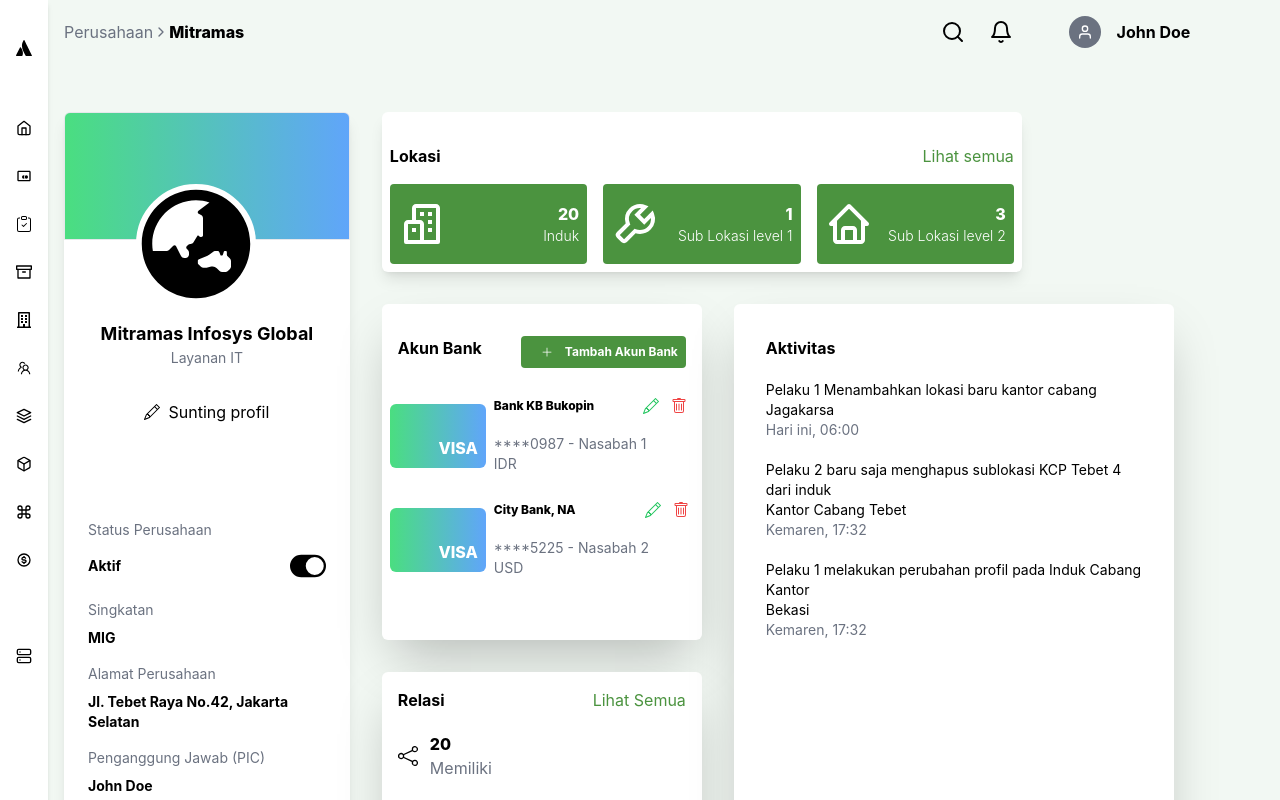
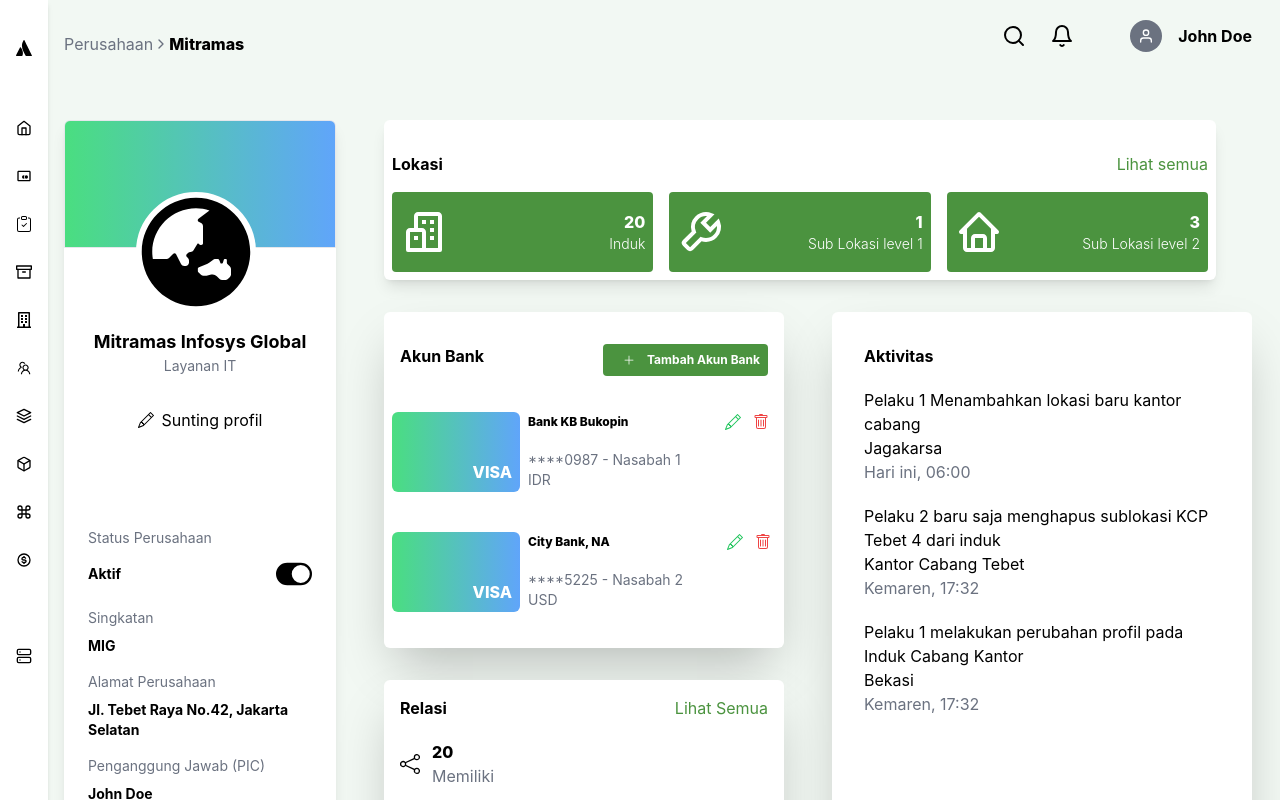
Before and after one commit to torik135/dashboardui-react, a React (Create React App) app: page / in a window 1280 px wide. Shown: the top 800 px of the page. Built offline with nearby package versions, Linux system fonts and the light colour scheme.

Commit message:
device all

```diff
--- a/src/components/Aktivitas/index.jsx
+++ b/src/components/Aktivitas/index.jsx
@@ -3,7 +3,7 @@ import aktivitasData from '../../data/aktivitasData';
 const AktivitasList = (props) => {
   const { namaAct, pelakuAct, lokasiAct, tglAct } = props;
   return (
-    <div className='mb-5 lg:text-sm'>
+    <div className='mb-5 lg:text-md'>
       <p>
         {pelakuAct} {namaAct}
       </p>
@@ -15,7 +15,7 @@ const AktivitasList = (props) => {
 
 const Aktivitas = () => {
   return (
-    <div className='bg-white shadow-2xl p-2 p-[2rem] rounded-md lg:mr-[1rem]'>
+    <div className='bg-white shadow-2xl p-2 p-[2rem] rounded-md lg:mr-[1rem] md:mr-[1rem] md:mb-[1rem]'>
       <p className='font-bold mb-5 lg:text-md'>Aktivitas</p>
       {aktivitasData.map((data) => (
         <AktivitasList
--- a/src/components/AkunBank/index.jsx
+++ b/src/components/AkunBank/index.jsx
@@ -7,13 +7,13 @@ import {
 import akunBankData from '../../data/akunBankData';
 
 const cardStyle =
-  'bg-gradient-to-r from-green-400 to-blue-400 h-[5rem] w-[8rem] rounded-md text-white font-extrabold m-2 content-end lg:w-[6rem] lg:h-[4rem]';
+  'bg-gradient-to-r from-green-400 to-blue-400 h-[5rem] w-[8rem] rounded-md text-white font-extrabold m-2 content-end lg:w-[8rem] lg:h-[5rem]';
 
 const ButtonComp = (props) => {
   const { text, onClick } = props;
   return (
     <div
-      className='flex items-center p-2 px-3 bg-darkGreen rounded text-white text-xs hover:scale-90 hover:cursor-pointer lg:px-2 md:justify-center'
+      className='flex items-center p-2 px-3 bg-darkGreen rounded text-white text-xs hover:scale-90 hover:cursor-pointer lg:px-2 md:justify-center sm:justify-center'
       onClick={onClick}
     >
       <PlusIcon className='mx-3' />
@@ -36,13 +36,13 @@ const AkunList = (props) => {
         <div className='flex justify-between mb-5'>
           <p className='text-xs font-extrabold'>{namaBank}</p>
           {/* option */}
-          <div className='flex gap-3 mr-[-5.5rem] lg:mr-[-2.5rem] md:mr-[-2rem]'>
+          <div className='flex gap-3 mr-[-5.5rem] laptop:mr-[-1.2rem] lg:mr-[-5.5rem] md:mr-[-6rem] sm:mr-[-3rem]'>
             <EditIcon
-              className='text-green-500 font-extrabold'
+              className='text-green-500 font-extrabold hover:scale-90 hover:cursor-pointer'
               onClick={onEdit}
             />
             <DeleteIcon
-              className='text-red-500 font-extrabold'
+              className='text-red-500 font-extrabold hover:scale-90 hover:cursor-pointer'
               onClick={onDelete}
             />
           </div>
@@ -62,9 +62,9 @@ const AkunList = (props) => {
 
 const AkunBank = (props) => {
   return (
-    <div className='min-w-[25rem] min-h-[21rem] shadow-2xl rounded-md bg-white lg:min-w-[20rem]'>
+    <div className='min-w-[25rem] min-h-[21rem] shadow-2xl rounded-md bg-white laptop:min-w-[20rem] lg:min-w-[25rem] md:mr-[1rem] sm:min-w-[10rem]'>
       {/* top */}
-      <div className='flex justify-between p-4 pt-[2rem] mb-3 lg:flex-row md:flex-col'>
+      <div className='flex justify-between p-4 pt-[2rem] mb-3 lg:flex-row md:flex-col sm:flex-col'>
         <p className='font-bold lg:text-md'>Akun Bank</p>
         <ButtonComp text='Tambah Akun Bank' onClick={() => {}} />
       </div>
--- a/src/components/Header/index.jsx
+++ b/src/components/Header/index.jsx
@@ -10,8 +10,8 @@ import { ProfilePic } from '../ProfilePic';
 const Header = (props) => {
   const { text, perusahaan } = props;
   return (
-    <div className='pt-[1rem] flex flex-row items-center justify-between mb-[4rem]'>
-      <div className='flex items-center text-gray-500'>
+    <div className='pt-[1rem] flex flex-row items-center justify-between mb-[4rem] laptop:flex-row laptop:items-center lg:flex-row sm:flex-col-reverse'>
+      <div className='flex items-center text-gray-500 laptop:mt-[1rem] lg:mt-[1rem] sm:mt-[2rem]'>
         {text} <ChevRightIcon />{' '}
         <b className='text-black font-extrabold'>{perusahaan}</b>
       </div>
@@ -19,7 +19,7 @@ const Header = (props) => {
         <SearchIcon className='text-2xl font-extrabold' />
         <BellIcon className='text-2xl font-extrabold' />
 
-        <div className='ml-[2rem]'>
+        <div className='ml-[2rem] mr-[1rem]'>
           <ProfilePic
             img={<UserIcon />}
             imgAlt='profile-img'
--- a/src/components/Lokasi/index.jsx
+++ b/src/components/Lokasi/index.jsx
@@ -5,7 +5,7 @@ import {
 } from 'react-icons/bi';
 
 const divContStyle =
-  'flex bg-darkGreen p-2 rounded w-[15rem] h-[5rem] justify-between items-center xl:w-[18rem] lg:w-[14rem] md:w-[24rem]';
+  'flex bg-darkGreen p-2 rounded w-[15rem] h-[5rem] justify-between items-center xl:w-[20rem] lg:w-[30rem] md:w-[24rem] sm:w-[20rem]';
 const div2ContStyle = 'flex flex-col justify-end';
 const pQuantityStyle = 'font-extrabold text-right';
 const pTextStyle = 'text-sm font-light';
@@ -14,14 +14,14 @@ const iconStyle = 'text-5xl';
 const Lokasi = (props) => {
   const { indukLen, Sublvl1Len, Sublvl2Len } = props;
   return (
-    <div className='shadow-lg p-2 pt-[2rem] rounded-md bg-white lg:w-[40rem] md:mr-[1rem] md:w-[25rem]'>
+    <div className='shadow-lg p-2 pt-[2rem] rounded-md bg-white  laptop:w-[40rem] xl:mr-[1rem] xl:w-[68vw] laptop:mr-[1rem] lg:w-[52rem] md:mr-[1rem] md:w-[25rem]'>
       <div className='flex justify-between pb-[1rem]'>
         <p className='font-bold lg:text-md'>Lokasi</p>
         <a href='#lihatsemua' className='hover:scale-90 hover:cursor-pointer text-darkGreen'>
           Lihat semua
         </a>
       </div>
-      <div className='flex gap-[1rem] text-white justify-between lg:flex-row md:flex-col md:justify-center'>
+      <div className='flex gap-[1rem] text-white justify-between laptop:flex-row lg:flex-row md:flex-col md:justify-center sm:flex-col'>
 
         {/* induk */}
         <div className={divContStyle}>
--- a/src/components/Profile/index.jsx
+++ b/src/components/Profile/index.jsx
@@ -12,13 +12,13 @@ const pTextStyles = 'pb-2 pt-4 text-sm text-gray-500';
 const Profile = (props) => {
   const { namaPerusahaan, servicePerusahaan } = props;
   return (
-    <div className='flex flex-col min-h-[65rem] min-w-[20rem] mb-[4rem] rounded-md shadow-lg bg-white lg:min-w-[17rem] md:min-w-[15rem]'>
+    <div className='flex flex-col min-h-[65rem] min-w-[20rem] mb-[4rem] rounded-md shadow-lg bg-white lg:min-w-[17rem] md:min-w-[15rem] md:mb-[1rem] sm:min-w-[15rem] sm:mr-[1rem]'>
       {/* img */}
-      <div className='border h-[8rem] min-w-[20rem] rounded-t-md bg-gradient-to-r from-green-400 to-blue-400 lg:min-w-[17rem] md:min-w-[15rem]'></div>
+      <div className='border h-[8rem] min-w-[20rem] rounded-t-md bg-gradient-to-r from-green-400 to-blue-400 lg:min-w-[17rem] md:min-w-[15rem] sm:min-w-[15rem]'></div>
       <div className='h-[3rem] px-[.5rem] pb-[1rem]'>
         {/* logo */}
         <div className='relative'>
-          <div className='border-white border-4 rounded-full text-[7rem] absolute top-[-3.5rem] left-[6rem] bg-white lg:left-[4rem] md:left-[3.2rem]'>
+          <div className='border-white border-4 rounded-full text-[7rem] absolute top-[-3.5rem] left-[6rem] bg-white xl:left-[5rem] lg:left-[4rem] md:left-[3.2rem] sm:left-[6rem]'>
             <LogoIcon />
           </div>
         </div>
@@ -31,7 +31,7 @@ const Profile = (props) => {
 
         {/* sunting profile */}
         <div className='pt-[2rem] pb-[4rem] px-[.5rem]'>
-          <a className='flex items-center justify-center gap-[.5rem]  hover:cursor-pointer hover:scale-90'>
+          <a className='flex items-center justify-center gap-[.5rem]  hover:cursor-pointer hover:scale-90' href="#suntingprofile">
             <PencilIcon />
             <span>Sunting profil</span>
           </a>
--- a/src/components/Relasi/index.jsx
+++ b/src/components/Relasi/index.jsx
@@ -17,7 +17,7 @@ const RelasiList = (props) => {
 
 const Relasi = () => {
   return (
-    <div className='p-4 bg-white shadow-2xl rounded-md'>
+    <div className='p-4 bg-white shadow-2xl rounded-md md:mr-[1rem]'>
       <div className='flex justify-between mb-5'>
         <p className='font-bold lg:text-md'>Relasi</p>
         <a
--- a/src/layouts/Mainlayout/index.jsx
+++ b/src/layouts/Mainlayout/index.jsx
@@ -21,11 +21,11 @@ const Mainlayout = () => {
         ))}
       </Nav>
 
-      <div className='w-[100vw] md:w-[88vw]'>
+      <div className='w-[100vw] lg:w-[100vw] md:w-[88vw] sm:w-[81vw] sm:mb-5'>
         {/* header */}
         <Header text='Perusahaan' perusahaan='Mitramas' />
         {/* content */}
-        <div className='flex gap-[2rem]'>
+        <div className='flex gap-[2rem] lg:flex-row md:flex-row sm:flex-col'>
           {/* left */}
           <Profile
             namaPerusahaan='Mitramas Infosys Global'
@@ -38,7 +38,7 @@ const Mainlayout = () => {
             <div className='flex flex-col gap-[2rem]'>
               <Lokasi indukLen={20} Sublvl1Len={1} Sublvl2Len={3} />
 
-              <div className='flex flex-row gap-[2rem]'>
+              <div className='flex flex-row gap-[2rem] laptop:flex-row lg:flex-row sm:flex-col'>
                 <div className='flex flex-col gap-[2rem]'>
                   <AkunBank />
                   <Relasi />
--- a/tailwind.config.js
+++ b/tailwind.config.js
@@ -3,9 +3,10 @@ module.exports = {
   mode: 'JIT',
   theme: {
     screens: {
-      sm: '480px',
+      sm: '425px',
       md: '768px',
-      lg: '1024px',
+      laptop: '1024px',
+      lg: '1280px',
       xl: '1440px',
     },
     extend: {
```
Also changed, not shown: 1 other file (tests, documents, lock files or other folders).
